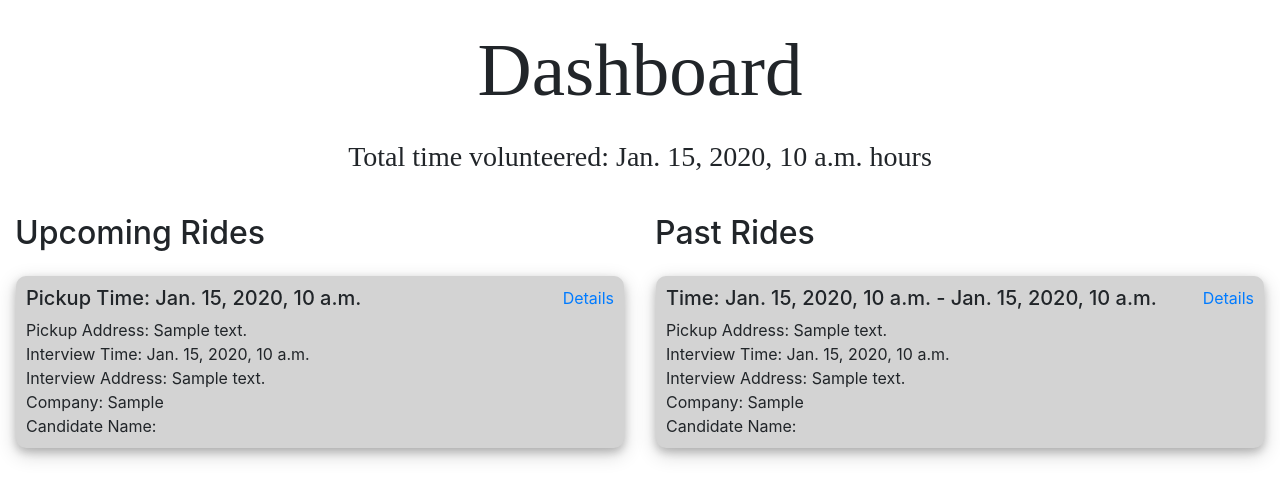
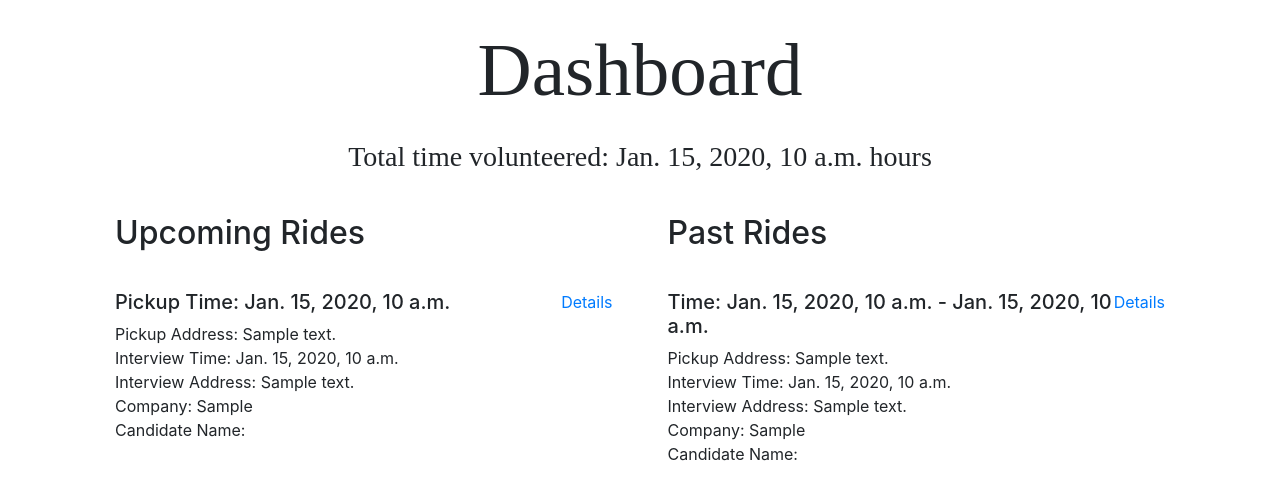
Before and after one commit to CS130-W20/team-A9, a Django app: template homeyess/templates/dashboard/volunteer.html in a window 1280 px wide. Shown: the part 56-556 px from the top of the page. Run offline with Django 3.2, Linux system fonts and the light colour scheme; data comes from the database, SQL or seed files in the repository; tables that the repository leaves empty hold one stand-in row (values such as "Sample post"); the template is opened without the code that fills it: values that come from a table or form of the project are taken from there, most other values are stand-ins (such as "Sample title", 1, 10 or a date in 2020); some libraries are stand-ins or nearby versions.

Commit message:
new dashboard designs

```diff
--- a/homeyess/templates/dashboard/volunteer.html
+++ b/homeyess/templates/dashboard/volunteer.html
@@ -52,6 +52,22 @@ h3 {
 	font-family: "Raleway", "Times New Roman", Times, serif;
 	margin-bottom: 25px;
 }
+tr:first-child {
+  border-top: none;
+}
+tr:last-child {
+  border-bottom: none;
+}
+table {
+  border-collapse: collapse;
+}
+tr {
+  border: solid;
+  border-width: 1px 0;
+}
+td {
+	padding: 15px;
+}
 </style>
 <head>
   <title>Dashboard</title>
@@ -74,29 +90,26 @@ h3 {
 
 	<h3>
 		Total time volunteered: {{ total_time }} hours
-<!-- 		{% if user.profile.total_volunteer_minutes %}
-		{{ user.profile.total_volunteer_minutes }}
-		{% else %}
-		0
-		{% endif %} -->
 	</h3>
 
 	<div></div>
-	<div class="flex-container">
+	<div class="flex-container" style="margin-left: 100px; margin-right: 100px;">
 		<div style="flex:1">
+			<div style="margin-left:0px">
 				<h2>Upcoming Rides</h2>
 				{% if not confirmed_rides %}
 					<div style="padding:20px">
 						No upcoming rides yet. Volunteer to drive!
 					</div>
 				{% endif %}
+			</div>
 			<table style="width: 100%">
 			{% for ride in confirmed_rides %}
 			    <tr>
 			    	<td>
-			    		<div class="gray-box">
+			    		<div>
 			    			<div class="flex-container">
-			    				<div class="flex-container-vertical">
+			    				<div class="flex-container-vertical" style="margin-left:0px">
 									<h5>Pickup Time: {{ ride.pickup_datetime }}</h5>
 								    <div>Pickup Address: {{ ride.pickup_address }}</div>
 								    <div>Interview Time: {{ ride.interview_datetime }}</div>
@@ -105,7 +118,7 @@ h3 {
 								    <div>Candidate Name: {{ ride.homeless.user.first_name }} {{ ride.homeless.user.last_name }}</div>
 								</div>
 								<div>
-									<a class="detail-button" href="#">Details</a>
+									<a href="#">Details</a>
 								</div>
 							</div>
 					    </div>
@@ -115,7 +128,7 @@ h3 {
 			</table>
 		</div>
 
-		<div style="flex:1">
+		<div style="flex:1; padding-left: 25px">
 			<h2>Past Rides</h2>
 			{% if not confirmed_rides %}
 				<div style="padding:20px">
@@ -126,7 +139,7 @@ h3 {
 			{% for ride in finished_rides %}
 			    <tr>
 			    	<td>
-			    		<div class="gray-box">
+			    		<div>
 			    			<div class="flex-container">
 			    				<div class="flex-container-vertical">
 							    	<h5>Time: {{ ride.pickup_datetime }} - {{ ride.end_datetime }}</h5>
@@ -137,7 +150,7 @@ h3 {
 								    <div>Candidate Name: {{ ride.homeless.user.first_name }} {{ ride.homeless.user.last_name }}</div>
 							    </div>
 							    <div>
-							    	<a class="detail-button" href="#">Details</a>
+							    	<a href="#">Details</a>
 							    </div>
 							</div>
 						</div>
```
Also changed, not shown: homeyess/templates/dashboard/company.html (+20 -7 lines), homeyess/templates/dashboard/homeless.html (+22 -4 lines). Lines whose indentation alone changed are shown as unchanged.
